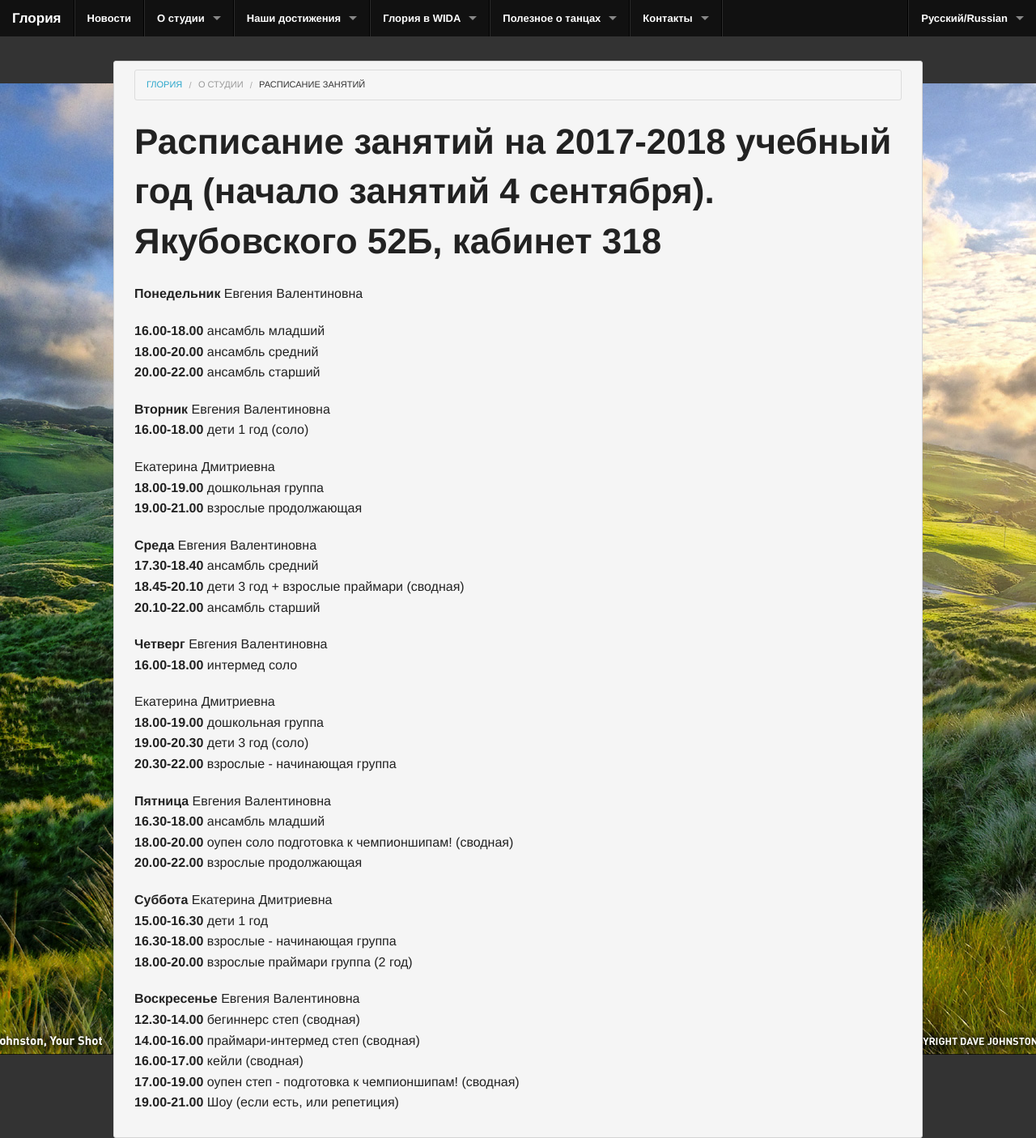
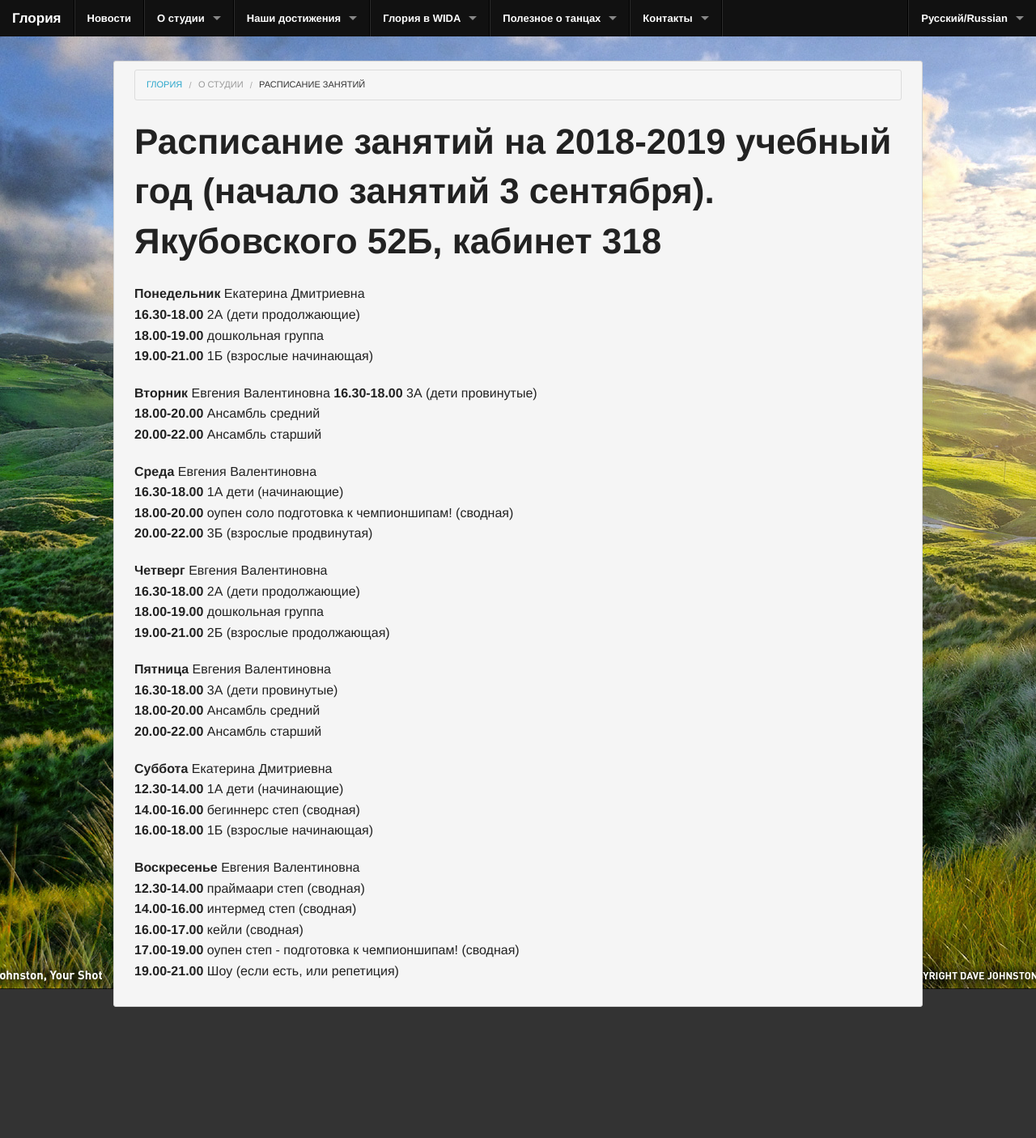
Before and after one commit to gloria-studio/gloria-studio.github.io, a Jekyll site: the page built from about/schedule/index.md, in a window 1280 px wide. Shown: the whole page at 81% size. Built offline with Jekyll 4.4.1, drawn with Linux system fonts in a browser that asks for light colours; after the commit the page ends 1244 px from its top, so only the background shows below that.

Commit message:
Update index.md

```diff
--- a/about/schedule/index.md
+++ b/about/schedule/index.md
@@ -14,47 +14,41 @@ published: true
 
 
 
-# Расписание занятий на 2017-2018 учебный год (начало занятий 4 сентября). Якубовского 52Б, кабинет 318
+# Расписание занятий на 2018-2019 учебный год (начало занятий 3 сентября). Якубовского 52Б, кабинет 318
 
-**Понедельник** Евгения Валентиновна
-
-**16.00-18.00** ансамбль младший
-**18.00-20.00** ансамбль средний
-**20.00-22.00** ансамбль старший
+**Понедельник** Екатерина Дмитриевна
+**16.30-18.00** 2А (дети продолжающие)
+**18.00-19.00** дошкольная группа
+**19.00-21.00** 1Б (взрослые начинающая)
 
 **Вторник** Евгения Валентиновна
-**16.00-18.00** дети 1 год (соло)
-
-Екатерина Дмитриевна
-**18.00-19.00** дошкольная группа
-**19.00-21.00** взрослые продолжающая
+**16.30-18.00** 3А (дети провинутые)
+**18.00-20.00** Ансамбль средний
+**20.00-22.00** Ансамбль старший
 
 **Среда** Евгения Валентиновна
-**17.30-18.40** ансамбль средний
-**18.45-20.10** дети 3 год + взрослые праймари (сводная)
-**20.10-22.00** ансамбль старший
+**16.30-18.00** 1А дети (начинающие)
+**18.00-20.00** оупен соло подготовка к чемпионшипам! (сводная)
+**20.00-22.00** 3Б (взрослые продвинутая)
 
 **Четверг** Евгения Валентиновна
-**16.00-18.00** интермед соло
-
-Екатерина Дмитриевна
+**16.30-18.00** 2А (дети продолжающие)
 **18.00-19.00** дошкольная группа
-**19.00-20.30** дети 3 год (соло)
-**20.30-22.00** взрослые - начинающая группа
+**19.00-21.00** 2Б (взрослые продолжающая)
 
 **Пятница** Евгения Валентиновна
-**16.30-18.00** ансамбль младший
-**18.00-20.00** оупен соло подготовка к чемпионшипам! (сводная)
-**20.00-22.00** взрослые продолжающая
+**16.30-18.00** 3А (дети провинутые)
+**18.00-20.00** Ансамбль средний
+**20.00-22.00** Ансамбль старший
 
 **Суббота** Екатерина Дмитриевна
-**15.00-16.30** дети 1 год
-**16.30-18.00** взрослые - начинающая группа
-**18.00-20.00** взрослые праймари группа (2 год)
+**12.30-14.00** 1А дети (начинающие)
+**14.00-16.00** бегиннерс степ (сводная)
+**16.00-18.00** 1Б (взрослые начинающая)
 
 **Воскресенье** Евгения Валентиновна
-**12.30-14.00** бегиннерс степ (сводная)
-**14.00-16.00** праймари-интермед степ (сводная)
+**12.30-14.00** праймаари степ (сводная)
+**14.00-16.00** интермед степ (сводная)
 **16.00-17.00** кейли (сводная)
 **17.00-19.00** оупен степ - подготовка к чемпионшипам! (сводная)
 **19.00-21.00** Шоу (если есть, или репетиция)
```
